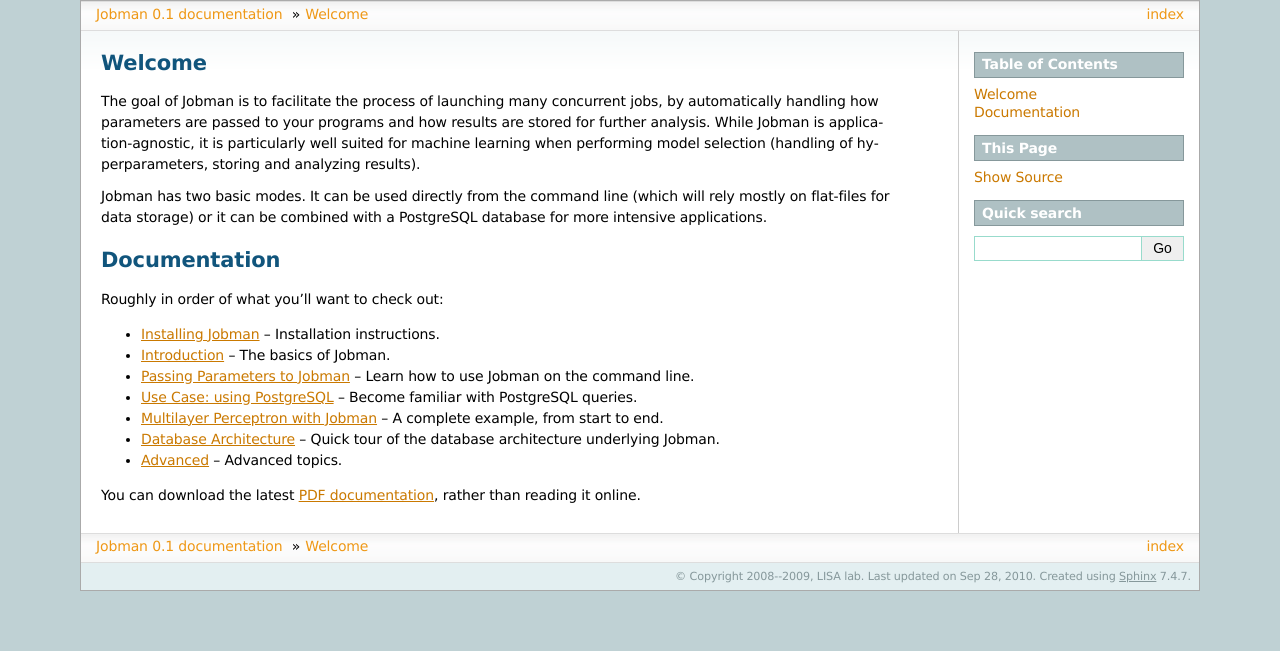
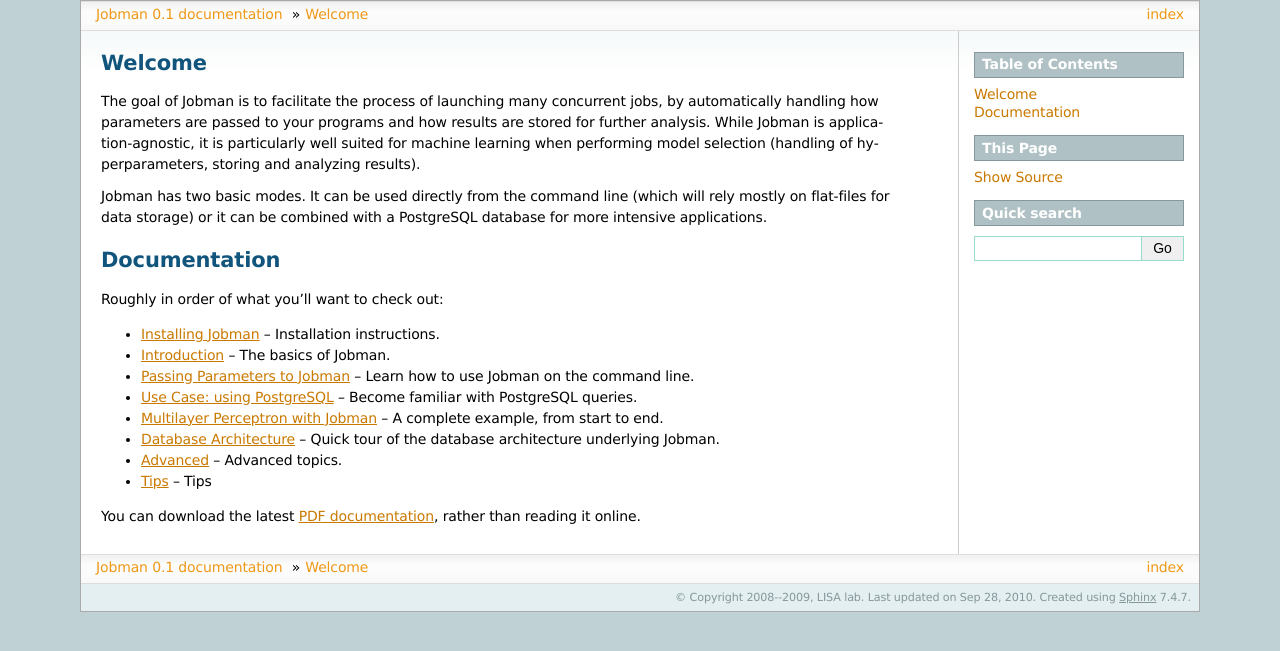
Before and after one commit to crmne/jobman, a Sphinx documentation site: the page built from doc/index.txt, in a window 1280 px wide. Shown: the top 651 px of the page. Built offline with Sphinx 7.4.7, drawn with Linux system fonts in a browser that asks for light colours; formulas are drawn with MathJax 3.

Commit message:
add the tips.txt page to the index page.

```diff
--- a/doc/index.txt
+++ b/doc/index.txt
@@ -25,6 +25,7 @@
 * :ref:`mlp_jobman` -- A complete example, from start to end.
 * :ref:`dbarch` -- Quick tour of the database architecture underlying Jobman.
 * :ref:`advanced` -- Advanced topics.
+* :ref:`tips` -- Tips
 
 You can download the latest `PDF documentation <http://deeplearning.net/software/jobman/jobman.pdf>`_, rather than reading it online.
 
--- a/doc/tips.txt
+++ b/doc/tips.txt
@@ -1,6 +1,9 @@
+.. index:: Tips
+
+.. _tips:
 
 Tips
------
+====
 
 To learn about general options, type
 
```
